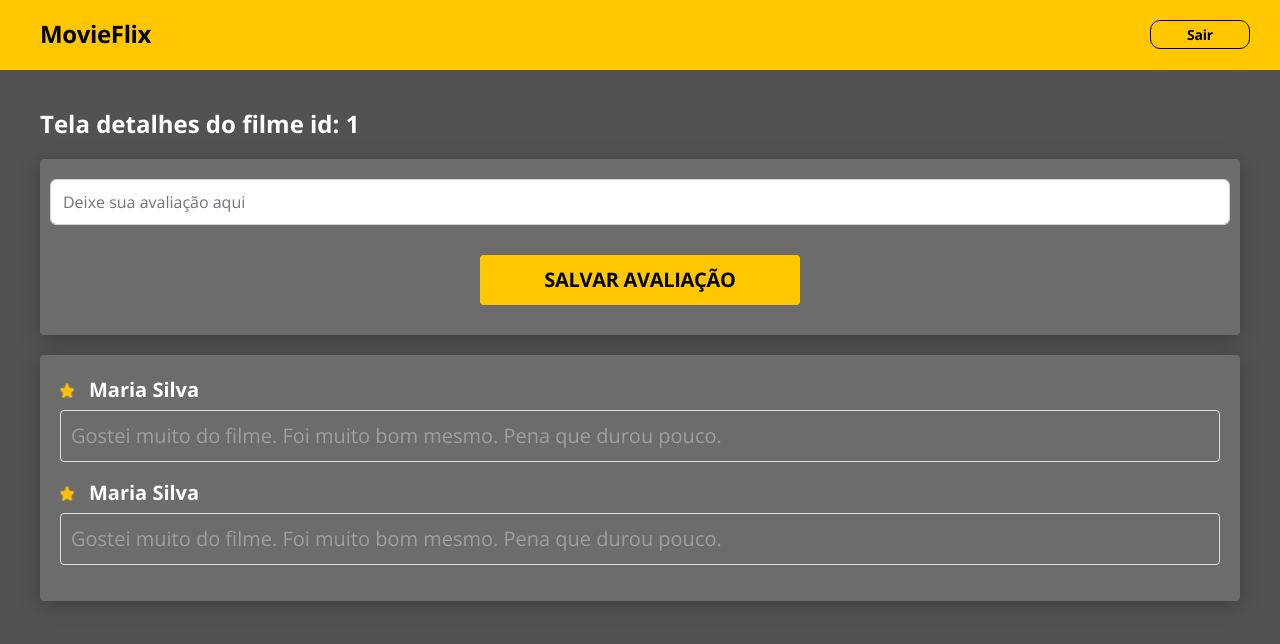
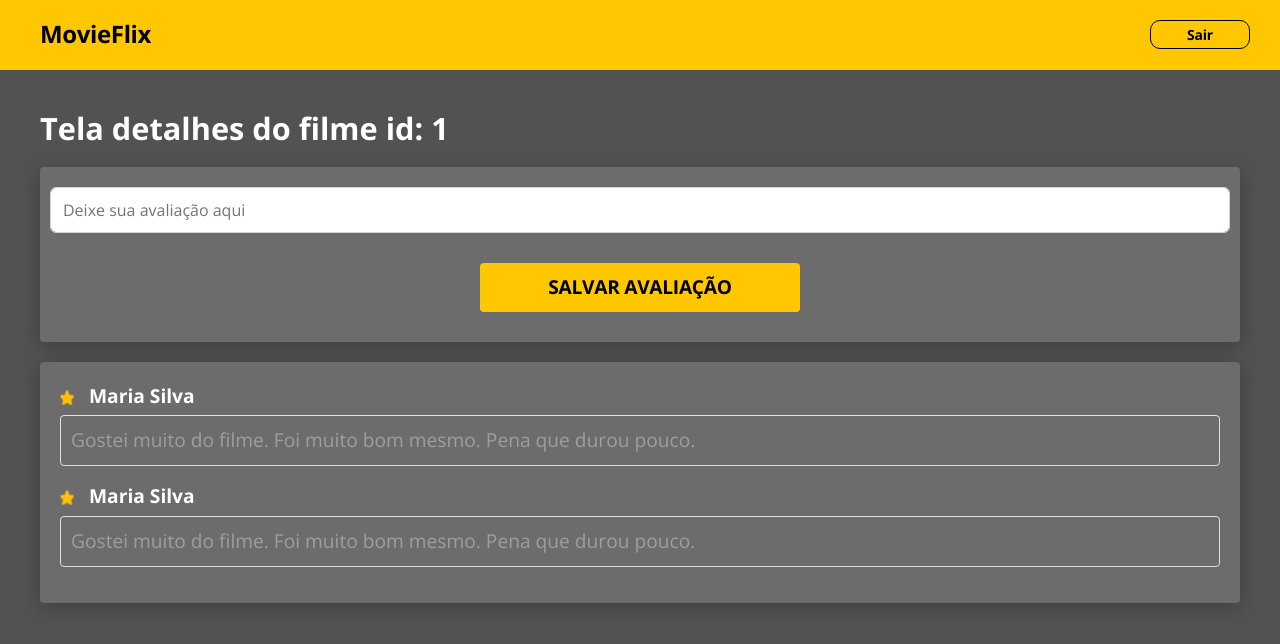
Before and after one commit to luisahelenalelis/movieflix, a React (Create React App) app: page /movies in a window 1280 px wide. Shown: the top 644 px of the page. Built offline with nearby package versions, Linux system fonts and the light colour scheme.

Commit message:
Ajustes Layout

```diff
--- a/src/pages/MovieDetails/index.tsx
+++ b/src/pages/MovieDetails/index.tsx
@@ -13,7 +13,7 @@ const Details = () => {
           placeholder="Deixe sua avaliação aqui"
           name="username"
         />
-        <div className="login-submit">
+        <div className="details-submit">
           <a href="/">Salvar Avaliação</a>
         </div>
       </div>
--- a/src/pages/MovieDetails/styles.css
+++ b/src/pages/MovieDetails/styles.css
@@ -24,7 +24,7 @@
   margin-bottom: 20px;
 }
 
-.login-submit {
+.details-submit {
   margin: 10px 0px;
   background-color: #ffc700;
   color: #000000;
@@ -67,14 +67,15 @@
 @media (min-width: 576px) {
   .details-container {
     margin: 40px;
-    font-size: 20px;
+    font-size: 1.2em;
   }
 
   .details-container h4 {
     width: 100%;
+    font-size: 1.6em;
   }
 
-  .login-submit {
+  .details-submit {
     width: 320px;
   }
 }
```
